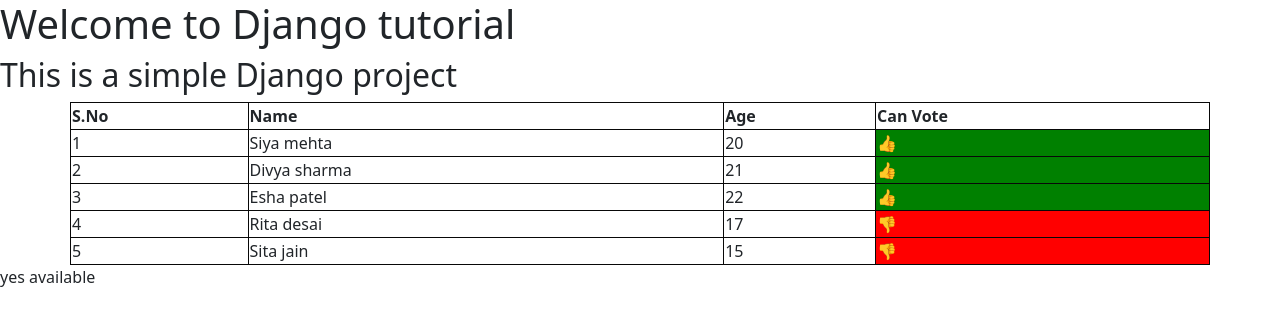
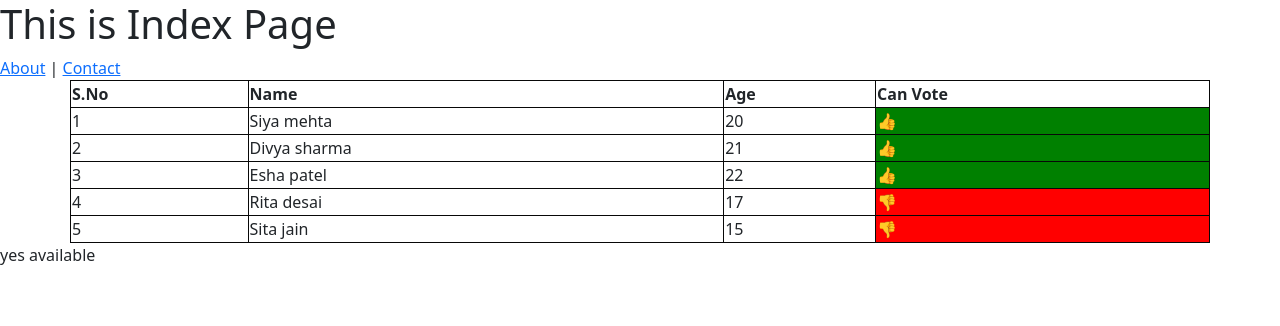
Before and after one commit to shriyajain24/Django-Learning, a Django app: page / in a window 1280 px wide. Shown: the top 326 px of the page. Run offline with Django 5.2, Linux system fonts and the light colour scheme.

Commit message:
Add about and contact pages with corresponding views and links in index.html

```diff
--- a/Django/Django/urls.py
+++ b/Django/Django/urls.py
@@ -21,6 +21,9 @@ from home.views import *
 
 urlpatterns = [
     path("", home, name="home"),
+    path("about/", about, name="about"),
+    path("contact/", contact, name="contact"),
+
 
     path("success-page/", success, name="success_page"),
 
--- a/Django/home/templates/home/index.html
+++ b/Django/home/templates/home/index.html
@@ -13,9 +13,11 @@
 </head>
 <body>
 
-    <h1>Welcome to Django tutorial</h1>
-    <h2>This is a simple Django project</h2>
+    <h1>This is Index Page</h1>
 
+    <a href="/about">About</a>
+|
+    <a href="/contact">Contact</a>
 
 
 
--- a/Django/home/views.py
+++ b/Django/home/views.py
@@ -18,7 +18,13 @@ def home(request):
 
     return render(request, "home/index.html" , context={'peoples' : peoples, 'vegetables' : vegetables})
 
+def about(request):
 
+    return render(request, "home/about.html")
+
+def contact(request):
+
+    return render(request, "home/contact.html")
 
 def success(request):
     print("*" * 10)
```
Also changed, not shown: Django/home/templates/home/about.html (added, +25 -0 lines), Django/home/templates/home/contact.html (added, +25 -0 lines).
